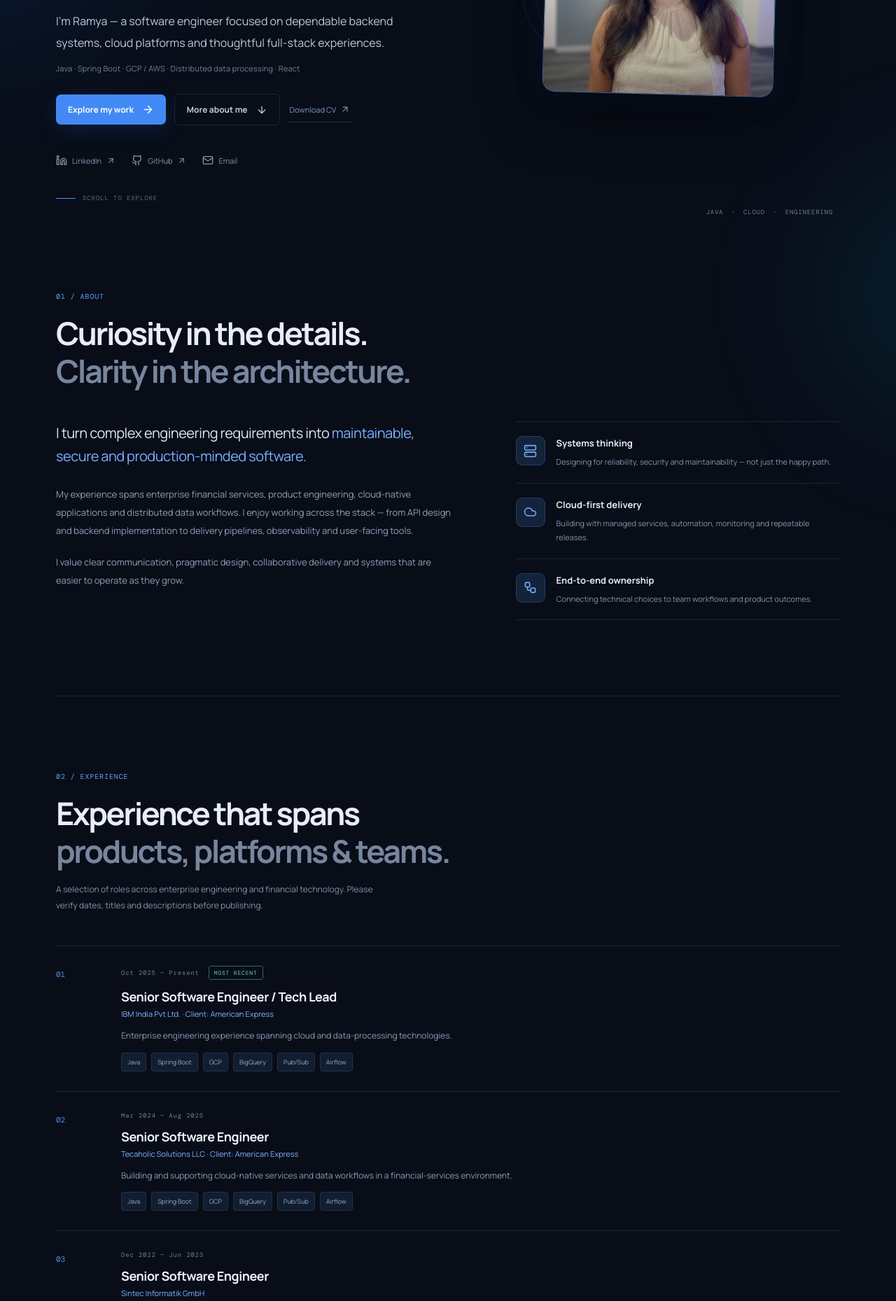
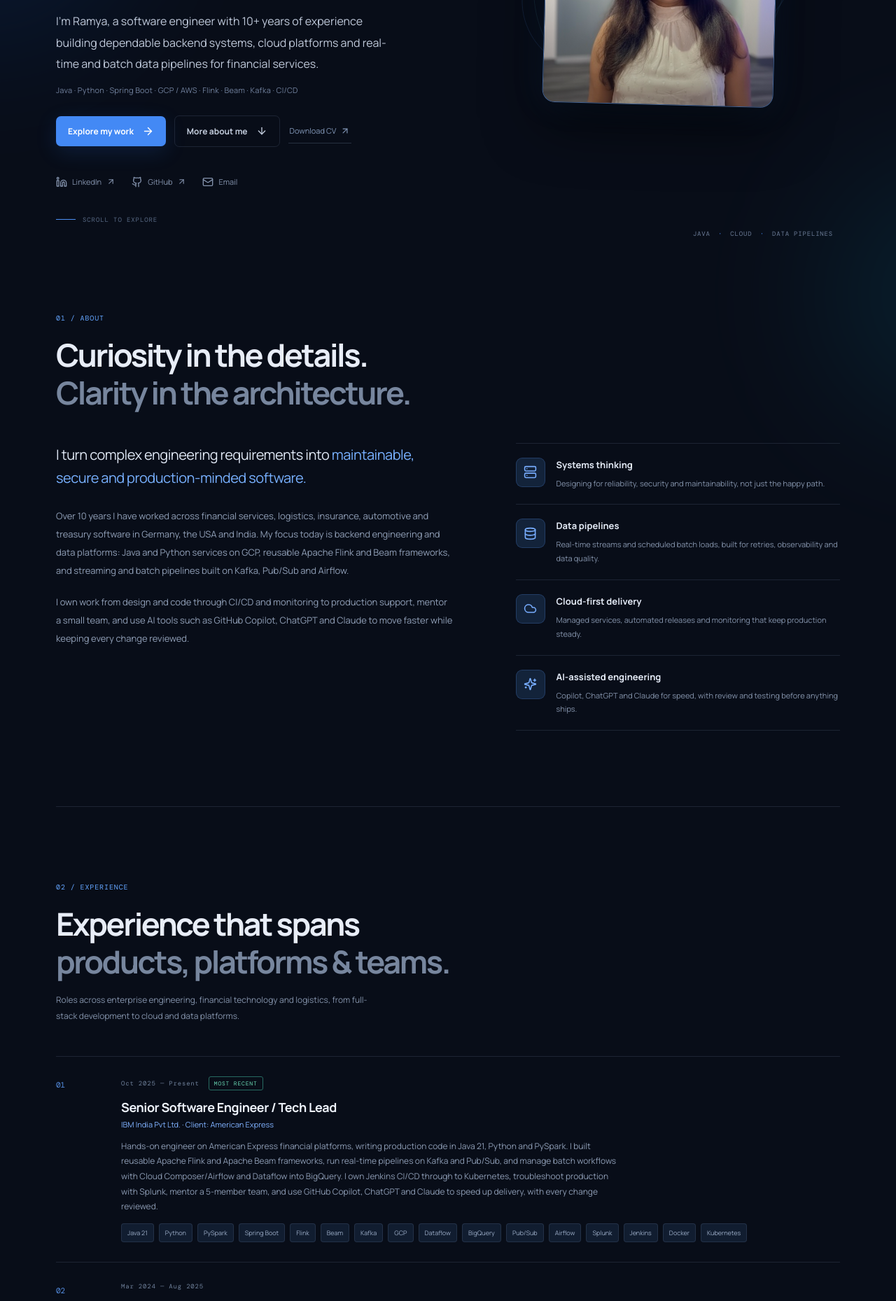
Before and after one commit to ramyadirsumilli/ramya-portfolio, a React (Vite) app: page / in a window 1280 px wide. Shown: the part 460-2319 px from the top of the page at 70% size. Built offline with nearby package versions, Linux system fonts and the light colour scheme.

Commit message:
Add files via upload

```diff
--- a/src/App.tsx
+++ b/src/App.tsx
@@ -1,25 +1,32 @@
-import { ArrowDown, ArrowRight, ArrowUpRight, Braces, Cloud, Code2, Database, Github, Linkedin, Mail, Menu, Server, Workflow, X } from 'lucide-react';
+import { Activity, ArrowDown, ArrowRight, ArrowUpRight, Braces, Cloud, Code2, Database, Github, Linkedin, Mail, Menu, Server, ShieldCheck, Sparkles, Workflow, X } from 'lucide-react';
 import { useState } from 'react';
 
 const skills = [
-  { title: 'Backend engineering', icon: Braces, items: ['Java 17 / 21', 'Spring Boot', 'Spring Security', 'REST APIs', 'Hibernate', 'OAuth2 / SAML'] },
-  { title: 'Cloud & platform', icon: Cloud, items: ['Google Cloud Platform', 'AWS', 'Cloud Build', 'Cloud Functions', 'Cloud Storage', 'BigQuery'] },
-  { title: 'Data & messaging', icon: Database, items: ['Apache Kafka', 'Apache Beam', 'Apache Flink', 'Pub/Sub', 'Airflow / Composer', 'Distributed processing'] },
-  { title: 'Frontend & delivery', icon: Code2, items: ['React', 'TypeScript', 'Docker', 'Kubernetes', 'Terraform', 'Jenkins / CI/CD'] },
+  { title: 'Languages & backend', icon: Braces, items: ['Java 8 – 21', 'Python', 'PySpark', 'Kotlin', 'SQL', 'Spring Boot', 'Hibernate', 'REST APIs', 'Microservices'] },
+  { title: 'Data pipelines & streaming', icon: Database, items: ['Apache Flink', 'Apache Beam', 'Apache Kafka', 'Pub/Sub', 'GCP Dataflow', 'Airflow / Composer', 'Real-time streaming', 'Batch ETL / ELT'] },
+  { title: 'Cloud platforms', icon: Cloud, items: ['Google Cloud Platform', 'BigQuery', 'Cloud Storage', 'Cloud Build', 'Cloud Functions', 'AWS', 'S3', 'IAM', 'Lambda', 'CloudWatch'] },
+  { title: 'CI/CD & containers', icon: Workflow, items: ['Jenkins', 'GitHub', 'Gerrit', 'Docker', 'Kubernetes', 'Terraform', 'Release automation'] },
+  { title: 'Monitoring & observability', icon: Activity, items: ['Splunk', 'Grafana', 'Kibana', 'Prometheus', 'CloudWatch', 'Production debugging', 'Performance tuning'] },
+  { title: 'Security & identity', icon: ShieldCheck, items: ['OAuth2', 'SAML', 'JWT', 'IAM', 'Role-based access control', 'Spring Security', 'API security'] },
+  { title: 'Frontend', icon: Code2, items: ['React', 'TypeScript', 'Angular', 'AngularJS', 'VueJS'] },
+  { title: 'AI-assisted development', icon: Sparkles, items: ['GitHub Copilot', 'ChatGPT', 'Claude'] },
 ];
 
 const experience = [
-  { role: 'Senior Software Engineer / Tech Lead', company: 'IBM India Pvt Ltd. · Client: American Express', period: 'Oct 2025 — Present', detail: 'Enterprise engineering experience spanning cloud and data-processing technologies.', tags: ['Java', 'Spring Boot', 'GCP', 'BigQuery', 'Pub/Sub', 'Airflow'] },
-  { role: 'Senior Software Engineer', company: 'Tecaholic Solutions LLC · Client: American Express', period: 'Mar 2024 — Aug 2025', detail: 'Building and supporting cloud-native services and data workflows in a financial-services environment.', tags: ['Java', 'Spring Boot', 'GCP', 'BigQuery', 'Pub/Sub', 'Airflow'] },
-  { role: 'Senior Software Engineer', company: 'Sintec Informatik GmbH', period: 'Dec 2022 — Jun 2023', detail: 'Contributed to software engineering delivery, collaborating across teams to develop and maintain robust applications.', tags: ['Backend engineering', 'APIs', 'Agile delivery'] },
-  { role: 'Software Engineer · R&D', company: 'Treasury Intelligence Solutions (TIS)', period: 'Nov 2020 — Oct 2022', detail: 'Worked on product engineering in a treasury and financial-technology context, with exposure to cloud services and application development.', tags: ['Java', 'AWS', 'Product engineering', 'R&D'] },
-  { role: 'Full Stack & Software Developer', company: 'Form Solutions GmbH, Hermes Germany GmbH, and Arvato SCM Solutions (Bertelsmann), Germany', period: 'Earlier experiences - Sep 2016 – Oct 2020', detail: 'Delivered enterprise applications and Java/Spring Boot microservices, developed React, Vue.js and Angular frontends, implemented CI/CD automation and monitoring, and contributed to cloud deployments and scalable logistics solutions for clients including Volkswagen, Porsche, Audi and Zurich Insurance.', tags: ['AngularJS','ReactJS', 'VueJS', 'Java', 'Kotlin', 'AWS', 'Spring', 'CI/CD'] },
+  { role: 'Senior Software Engineer / Tech Lead', company: 'IBM India Pvt Ltd. · Client: American Express', period: 'Oct 2025 — Present', detail: 'Hands-on engineer on American Express financial platforms, writing production code in Java 21, Python and PySpark. I built reusable Apache Flink and Apache Beam frameworks, run real-time pipelines on Kafka and Pub/Sub, and manage batch workflows with Cloud Composer/Airflow and Dataflow into BigQuery. I own Jenkins CI/CD through to Kubernetes, troubleshoot production with Splunk, mentor a 5-member team, and use GitHub Copilot, ChatGPT and Claude to speed up delivery, with every change reviewed.', tags: ['Java 21', 'Python', 'PySpark', 'Spring Boot', 'Flink', 'Beam', 'Kafka', 'GCP', 'Dataflow', 'BigQuery', 'Pub/Sub', 'Airflow', 'Splunk', 'Jenkins', 'Docker', 'Kubernetes'] },
+  { role: 'Senior Software Engineer', company: 'Tecaholic Solutions LLC · Client: American Express', period: 'Mar 2024 — Aug 2025', detail: 'Designed high-performance Java/Spring Boot fintech microservices on GCP supporting 2M+ daily transactions. Cut backend latency by 30% through caching, asynchronous processing and tuning, and release times by 45% through CI/CD automation. Built Python/SQL tooling for validation, reconciliation and data-quality checks, ran pipelines on Dataflow, and supported 99.9% uptime across distributed US/India teams.', tags: ['Java', 'Spring Boot', 'Python', 'SQL', 'GCP', 'Dataflow', 'BigQuery', 'Pub/Sub', 'Docker', 'Kubernetes', 'Jenkins'] },
+  { role: 'Senior Software Engineer', company: 'Sintec Informatik GmbH', period: 'Dec 2022 — Jun 2023', detail: 'Led backend and frontend delivery of Java/Spring Boot services and AngularJS applications, and designed secure REST APIs with OAuth2 and JWT. Contributed to AWS delivery patterns (S3, IAM, monitoring) and Jenkins/GitHub CI/CD with automated quality checks, alongside code reviews and mentoring.', tags: ['Java', 'Spring Boot', 'AngularJS', 'OAuth2', 'JWT', 'AWS', 'Jenkins'] },
+  { role: 'Software Engineer · Full Stack (R&D)', company: 'Treasury Intelligence Solutions (TIS) · Heidelberg', period: 'Nov 2020 — Oct 2022', detail: 'Strengthened IAM, authentication, authorization and role-based access control for treasury systems serving 50K+ enterprise users, and addressed penetration-test findings. Reduced manual release effort by 60% with Docker and Jenkins CI/CD pipelines, and supported AWS infrastructure and monitoring.', tags: ['Java', 'Spring Boot', 'Hibernate', 'IAM', 'OAuth2', 'AWS', 'Docker', 'Jenkins'] },
+  { role: 'Full Stack Developer', company: 'Form Solutions GmbH · Karlsruhe', period: 'May 2019 — Oct 2020', detail: 'Delivered React and VueJS front ends with Spring Boot backends and MongoDB, evaluated Kotlin with React/VueJS, and contributed to code reviews and Agile/Kanban practices.', tags: ['React', 'VueJS', 'Java', 'Kotlin', 'MongoDB', 'AWS', 'JUnit'] },
+  { role: 'Software Developer · DevOps', company: 'Hermes Germany GmbH · Hamburg', period: 'Sep 2018 — Apr 2019', detail: 'Built CI/CD pipelines that cut deployments from hours to under 30 minutes, developed Java/Spring microservices for logistics systems handling 100K+ parcels a day, and set up Grafana, Kibana and Prometheus monitoring.', tags: ['Java', 'Spring', 'CI/CD', 'Grafana', 'Kibana', 'Prometheus'] },
+  { role: 'Software Developer · Solution Design', company: 'Arvato SCM Solutions (Bertelsmann) · Germany', period: 'Jun 2016 — Aug 2018', detail: 'Built enterprise solutions for Volkswagen, Porsche, Audi and Zurich Insurance using Java Spring MVC, Angular/AngularJS, Kotlin and Docker. Started as an intern developing an internal Resource Planning Portal.', tags: ['Java', 'Spring MVC', 'Angular', 'Kotlin', 'Docker', 'MySQL'] },
 ];
 
 const projects = [
-  { number: '01', title: 'Cloud-native financial services platform', type: 'BACKEND · CLOUD', description: 'A representative case study of secure, maintainable backend services built for enterprise financial workflows.', stack: ['Java', 'Spring Boot', 'GCP', 'OAuth2 / SAML'], points: ['Design services around clear API and domain boundaries', 'Apply secure authentication and authorization patterns', 'Use cloud-native monitoring and deployment practices'] },
-  { number: '02', title: 'Streaming & batch data pipelines', type: 'DATA ENGINEERING', description: 'A reference architecture for processing and moving data through managed cloud services and distributed processing frameworks.', stack: ['Apache Beam', 'Apache Flink', 'Pub/Sub', 'BigQuery'], points: ['Separate ingestion, processing and analytics concerns', 'Design for retries, observability and data quality', 'Support batch and streaming patterns where appropriate'] },
-  { number: '03', title: 'Full-stack operations console', type: 'FULL STACK', description: 'A sample product concept connecting a typed React interface to backend APIs for operational visibility and workflow management.', stack: ['React', 'TypeScript', 'Spring Boot', 'REST APIs'], points: ['Build reusable, accessible UI components', 'Keep API contracts and frontend types aligned', 'Provide clear loading, error and empty states'] },
+  { number: '01', title: 'Cloud-native financial services', type: 'BACKEND · CLOUD', description: 'High-volume Java/Spring Boot microservices on GCP for enterprise financial workflows, supporting 2M+ daily transactions. Shown at a high level to respect client confidentiality.', stack: ['Java', 'Spring Boot', 'GCP', 'BigQuery', 'Pub/Sub', 'OAuth2'], points: ['30% lower backend latency through caching, asynchronous processing and tuning', '99.9% uptime and SLA adherence across distributed US/India teams', 'Secure APIs with OAuth2 / JWT and cloud-native monitoring'] },
+  { number: '02', title: 'Streaming & batch data pipelines', type: 'DATA ENGINEERING', description: 'Reusable Apache Flink and Apache Beam frameworks, plus real-time and batch pipelines that move data through managed cloud services.', stack: ['Apache Flink', 'Apache Beam', 'Kafka', 'Pub/Sub', 'Dataflow', 'Airflow', 'BigQuery', 'PySpark'], points: ['Reusable frameworks so teams share transformation and processing patterns', 'Real-time streams on Kafka and Pub/Sub; scheduled batch loads through Airflow into BigQuery', 'Built for retries, observability and data quality, with Python/SQL validation and reconciliation tooling'] },
+  { number: '03', title: 'CI/CD & release automation', type: 'DEVOPS', description: 'Automated build, test and deployment pipelines with containerized releases, applied across several employers.', stack: ['Jenkins', 'Docker', 'Kubernetes', 'GitHub', 'Splunk', 'Grafana'], points: ['45% faster releases at Tecaholic and 60% less manual release effort at TIS', 'Deployments cut from hours to under 30 minutes at Hermes', 'Monitoring and log analysis with Splunk, Grafana, Kibana and Prometheus'] },
+  { number: '04', title: 'Full-stack operations console', type: 'FULL STACK · CONCEPT', description: 'A concept project connecting a typed React interface to backend APIs for operational visibility and workflow management.', stack: ['React', 'TypeScript', 'Spring Boot', 'REST APIs'], points: ['Reusable, accessible UI components', 'API contracts and frontend types kept aligned', 'Clear loading, error and empty states'] },
 ];
 
 const links = {
@@ -37,7 +44,7 @@ function App() {
     <div className="ambient ambient-one"/><div className="ambient ambient-two"/>
     <header className="topbar">
       <a className="wordmark" href="#home" onClick={closeMenu}><span className="wordmark-mark">R<span>.</span></span><span>RAMYA DIRSUMILLI</span></a>
-      <button className="menu-toggle" aria-label={menuOpen ? 'Close navigation' : 'Open navigation'} onClick={() => setMenuOpen(!menuOpen)}>{menuOpen ? <X/> : <Menu/>}</button>
+      <button className="menu-toggle" aria-label={menuOpen ? 'Close navigation' : 'Open navigation'} aria-expanded={menuOpen} onClick={() => setMenuOpen(!menuOpen)}>{menuOpen ? <X/> : <Menu/>}</button>
       <nav className={menuOpen ? 'nav-links nav-open' : 'nav-links'}>
         <a href="#about" onClick={closeMenu}>About</a><a href="#experience" onClick={closeMenu}>Experience</a><a href="#skills" onClick={closeMenu}>Skills</a><a href="#projects" onClick={closeMenu}>Projects</a>
         <a className="nav-cta" href="#contact" onClick={closeMenu}>Let’s talk <ArrowUpRight size={15}/></a>
@@ -47,10 +54,10 @@ function App() {
     <main>
       <section className="hero section-wrap" id="home">
         <div className="hero-copy">
-          <div className="eyebrow"><span className="status-dot"/> SENIOR SOFTWARE ENGINEER <span className="eyebrow-divider">/</span> CLOUD & BACKEND</div>
+          <div className="eyebrow"><span className="status-dot"/> SENIOR SOFTWARE ENGINEER <span className="eyebrow-divider">/</span> CLOUD, BACKEND & DATA</div>
           <h1>Engineering systems<br/>that <span className="gradient-text">scale with purpose.</span></h1>
-          <p className="hero-intro">I’m Ramya — a software engineer focused on dependable backend systems, cloud platforms and thoughtful full-stack experiences.</p>
-          <p className="hero-subtext">Java · Spring Boot · GCP / AWS · Distributed data processing · React</p>
+          <p className="hero-intro">I’m Ramya, a software engineer with 10+ years of experience building dependable backend systems, cloud platforms and real-time and batch data pipelines for financial services.</p>
+          <p className="hero-subtext">Java · Python · Spring Boot · GCP / AWS · Flink · Beam · Kafka · CI/CD</p>
           <div className="hero-actions"><a className="button button-primary" href="#projects">Explore my work <ArrowRight size={17}/></a><a className="button button-quiet" href="#about">More about me <ArrowDown size={16}/></a><a className="cv-link" href="/Ramya_Dirsumilli_Senior_Software_Engineer_Tech_Lead.pdf" download>Download CV <ArrowUpRight size={14}/></a></div>
           <div className="social-row"><a href={links.linkedin} target="_blank" rel="noreferrer"><Linkedin size={16}/> LinkedIn <ArrowUpRight size={13}/></a><a href={links.github} target="_blank" rel="noreferrer"><Github size={16}/> GitHub <ArrowUpRight size={13}/></a><a href={links.email}><Mail size={16}/> Email</a></div>
         </div>
@@ -61,24 +68,24 @@ function App() {
             <div className="profile-photo-shade" />
           </div>
         </div>
-        <div className="visual-caption"><span className="caption-line"/> JAVA <span>·</span> CLOUD <span>·</span> ENGINEERING</div>
+        <div className="visual-caption"><span className="caption-line"/> JAVA <span>·</span> CLOUD <span>·</span> DATA PIPELINES</div>
         <a className="scroll-cue" href="#about"><span/> SCROLL TO EXPLORE</a>
       </section>
 
       <section className="about section-wrap section-pad" id="about">
         <div className="section-heading"><span className="section-index">01 / ABOUT</span><h2>Curiosity in the details.<br/><span className="muted-heading">Clarity in the architecture.</span></h2></div>
-        <div className="about-grid"><div className="about-lead"><p className="large-copy">I turn complex engineering requirements into <span className="text-blue">maintainable, secure and production-minded software.</span></p><p>My experience spans enterprise financial services, product engineering, cloud-native applications and distributed data workflows. I enjoy working across the stack — from API design and backend implementation to delivery pipelines, observability and user-facing tools.</p><p>I value clear communication, pragmatic design, collaborative delivery and systems that are easier to operate as they grow.</p></div>
-          <div className="about-aside"><div className="aside-card"><span className="aside-icon"><Server size={19}/></span><div><h3>Systems thinking</h3><p>Designing for reliability, security and maintainability — not just the happy path.</p></div></div><div className="aside-card"><span className="aside-icon"><Cloud size={19}/></span><div><h3>Cloud-first delivery</h3><p>Building with managed services, automation, monitoring and repeatable releases.</p></div></div><div className="aside-card"><span className="aside-icon"><Workflow size={19}/></span><div><h3>End-to-end ownership</h3><p>Connecting technical choices to team workflows and product outcomes.</p></div></div></div>
+        <div className="about-grid"><div className="about-lead"><p className="large-copy">I turn complex engineering requirements into <span className="text-blue">maintainable, secure and production-minded software.</span></p><p>Over 10 years I have worked across financial services, logistics, insurance, automotive and treasury software in Germany, the USA and India. My focus today is backend engineering and data platforms: Java and Python services on GCP, reusable Apache Flink and Beam frameworks, and streaming and batch pipelines built on Kafka, Pub/Sub and Airflow.</p><p>I own work from design and code through CI/CD and monitoring to production support, mentor a small team, and use AI tools such as GitHub Copilot, ChatGPT and Claude to move faster while keeping every change reviewed.</p></div>
+          <div className="about-aside"><div className="aside-card"><span className="aside-icon"><Server size={19}/></span><div><h3>Systems thinking</h3><p>Designing for reliability, security and maintainability, not just the happy path.</p></div></div><div className="aside-card"><span className="aside-icon"><Database size={19}/></span><div><h3>Data pipelines</h3><p>Real-time streams and scheduled batch loads, built for retries, observability and data quality.</p></div></div><div className="aside-card"><span className="aside-icon"><Cloud size={19}/></span><div><h3>Cloud-first delivery</h3><p>Managed services, automated releases and monitoring that keep production steady.</p></div></div><div className="aside-card"><span className="aside-icon"><Sparkles size={19}/></span><div><h3>AI-assisted engineering</h3><p>Copilot, ChatGPT and Claude for speed, with review and testing before anything ships.</p></div></div></div>
         </div>
       </section>
 
       <section className="experience section-wrap section-pad" id="experience">
-        <div className="section-heading"><span className="section-index">02 / EXPERIENCE</span><h2>Experience that spans<br/><span className="muted-heading">products, platforms & teams.</span></h2><p className="section-description">A selection of roles across enterprise engineering and financial technology. Please verify dates, titles and descriptions before publishing.</p></div>
-        <div className="timeline">{experience.map((job, i) => <article className="timeline-item" key={job.company}><div className="timeline-marker">{String(i + 1).padStart(2, '0')}</div><div className="timeline-content"><div className="timeline-meta"><span>{job.period}</span>{i === 0 && <span className="current-label">MOST RECENT</span>}</div><h3>{job.role}</h3><div className="company-name">{job.company}</div><p>{job.detail}</p><div className="tag-row">{job.tags.map(tag => <span className="tag" key={tag}>{tag}</span>)}</div></div></article>)}</div>
+        <div className="section-heading"><span className="section-index">02 / EXPERIENCE</span><h2>Experience that spans<br/><span className="muted-heading">products, platforms & teams.</span></h2><p className="section-description">Roles across enterprise engineering, financial technology and logistics, from full-stack development to cloud and data platforms.</p></div>
+        <div className="timeline">{experience.map((job, i) => <article className="timeline-item" key={`${job.company}-${job.period}`}><div className="timeline-marker">{String(i + 1).padStart(2, '0')}</div><div className="timeline-content"><div className="timeline-meta"><span>{job.period}</span>{i === 0 && <span className="current-label">MOST RECENT</span>}</div><h3>{job.role}</h3><div className="company-name">{job.company}</div><p>{job.detail}</p><div className="tag-row">{job.tags.map(tag => <span className="tag" key={tag}>{tag}</span>)}</div></div></article>)}</div>
       </section>
 
       <section className="skills section-wrap section-pad" id="skills">
-        <div className="section-heading"><span className="section-index">03 / TOOLKIT</span><h2>The tools behind<br/><span className="muted-heading">the outcomes.</span></h2><p className="section-description">A practical toolkit across backend development, cloud infrastructure, data engineering and frontend delivery.</p></div>
+        <div className="section-heading"><span className="section-index">03 / TOOLKIT</span><h2>The tools behind<br/><span className="muted-heading">the outcomes.</span></h2><p className="section-description">Skills grouped by area: languages, data pipelines, cloud, delivery, observability, security and AI-assisted development.</p></div>
         <div className="skills-grid">{skills.map((group) => { const Icon = group.icon; return <article className="skill-card" key={group.title}><div className="skill-card-top"><span className="skill-icon"><Icon size={20}/></span><span className="skill-count">{String(group.items.length).padStart(2, '0')} SKILLS</span></div><h3>{group.title}</h3><div className="skill-list">{group.items.map(item => <span key={item}>{item}</span>)}</div></article>; })}</div>
       </section>
 
@@ -87,7 +94,7 @@ function App() {
         <div className="project-list">{projects.map(project => <article className={expandedProject === project.number ? 'project-card project-expanded' : 'project-card'} key={project.number}><button className="project-toggle" onClick={() => setExpandedProject(expandedProject === project.number ? null : project.number)} aria-expanded={expandedProject === project.number}><span className="project-number">{project.number}</span><span className="project-title-group"><span className="project-type">{project.type}</span><span className="project-title">{project.title}</span></span><span className="project-arrow"><ArrowUpRight size={19}/></span></button>{expandedProject === project.number && <div className="project-details"><p>{project.description}</p><div className="project-detail-grid"><div><h4>ENGINEERING FOCUS</h4><ul>{project.points.map(point => <li key={point}>{point}</li>)}</ul></div><div><h4>TECH STACK</h4><div className="tag-row">{project.stack.map(tag => <span className="tag" key={tag}>{tag}</span>)}</div></div></div></div>}</article>)}</div>
       </section>
 
-      <section className="contact section-wrap section-pad" id="contact"><div className="contact-panel"><div className="contact-glow"/><span className="section-index">05 / CONTACT</span><h2>Have an interesting<br/>problem to <span className="gradient-text">solve?</span></h2><p>I’m interested in senior software engineering opportunities where strong engineering fundamentals, cloud platforms and collaborative delivery matter.</p><div className="contact-actions"><a className="button button-primary" href={links.email}>Get in touch <ArrowUpRight size={17}/></a><a className="button button-outline" href={links.linkedin} target="_blank" rel="noreferrer">Connect on LinkedIn <Linkedin size={16}/></a></div></div></section>
+      <section className="contact section-wrap section-pad" id="contact"><div className="contact-panel"><div className="contact-glow"/><span className="section-index">05 / CONTACT</span><h2>Have an interesting<br/>problem to <span className="gradient-text">solve?</span></h2><p>I’m interested in senior software engineering and tech lead roles where backend engineering, cloud platforms and data pipelines matter.</p><div className="contact-actions"><a className="button button-primary" href={links.email}>Get in touch <ArrowUpRight size={17}/></a><a className="button button-outline" href={links.linkedin} target="_blank" rel="noreferrer">Connect on LinkedIn <Linkedin size={16}/></a></div></div></section>
     </main>
     <footer className="footer section-wrap"><a className="wordmark footer-mark" href="#home"><span className="wordmark-mark">R<span>.</span></span><span>RAMYA DIRSUMILLI</span></a><span>Designed for clarity. Built with React + TypeScript.</span><a href="#home" className="back-top">BACK TO TOP ↑</a></footer>
   </div>;
```
